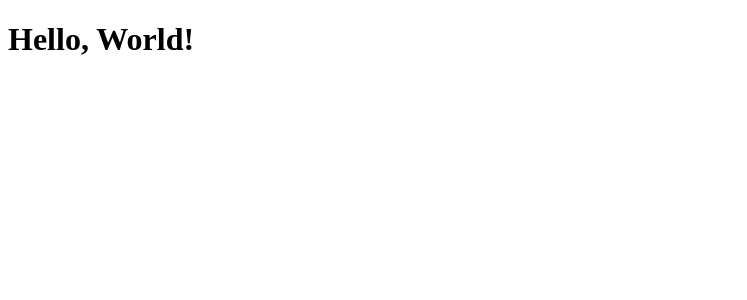
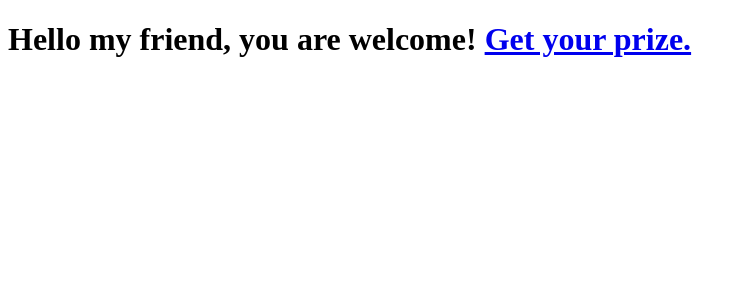
Before and after one commit to lmarcosss/tech-news, a Next.js app: page / in a window 1280 px wide. Shown: the top 300 px of the page, without its empty margins (0-747 px from the left). Built offline with nearby package versions, Linux system fonts and the light colour scheme.

Commit message:
Include new text on home page

```diff
--- a/pages/index.js
+++ b/pages/index.js
@@ -1,5 +1,8 @@
 function Home() {
-    return <h1>Hello, World!</h1>
+    return <h1>
+        Hello my friend, you are welcome! {" "}
+        <a href="https://www.youtube.com/watch?v=YLy-X0QWuWA">Get your prize.</a>
+    </h1>
 }
 
 export default Home
```
